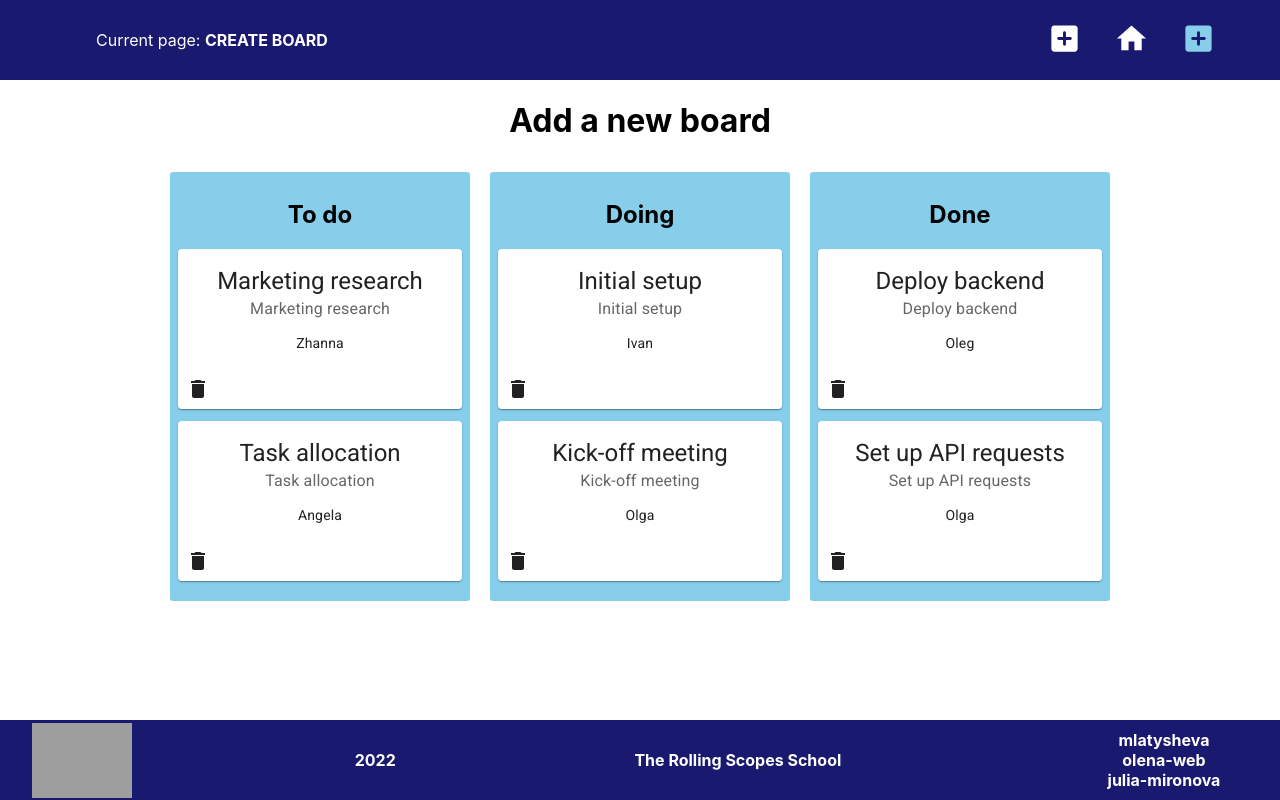
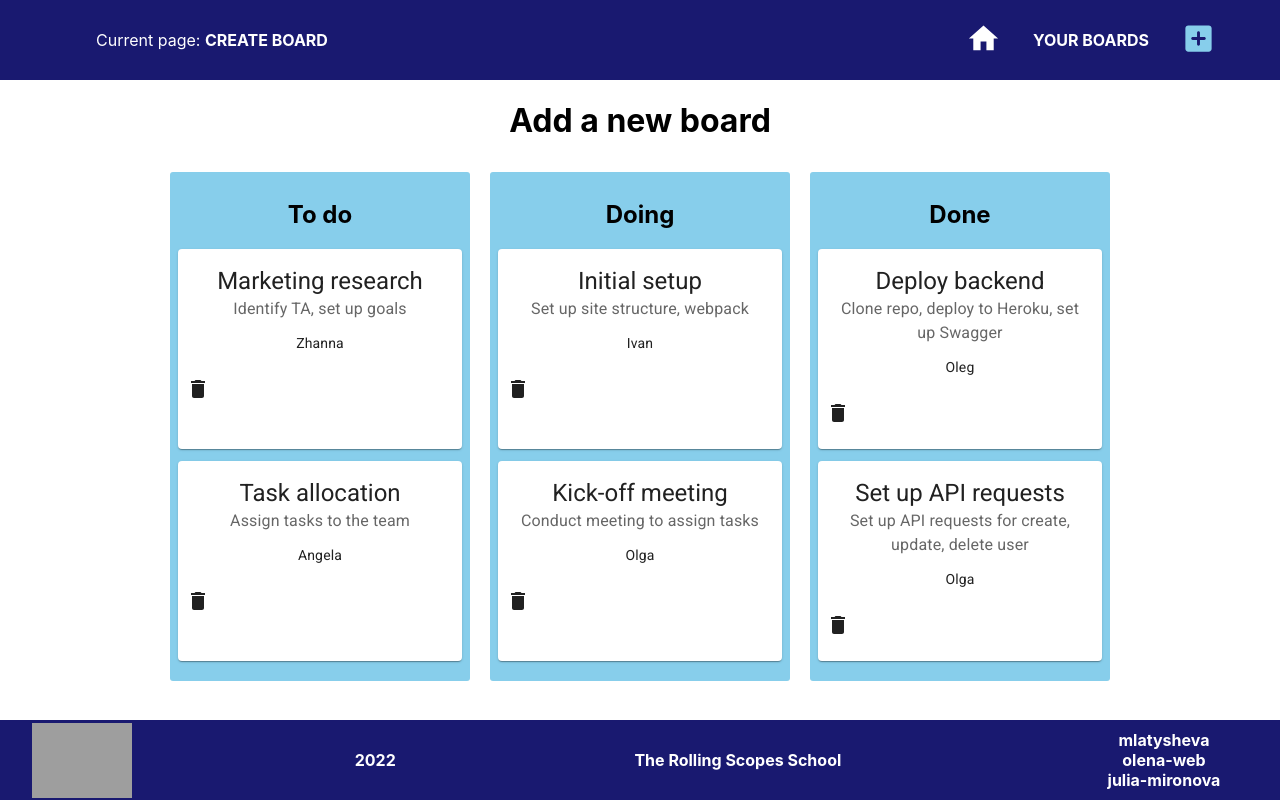
Before and after one commit to mlatysheva/project-management-app, a React (Create React App) app in the folder project-management-app/: page /create in a window 1280 px wide. Built offline with nearby package versions, Linux system fonts and the light colour scheme; grey boxes are pictures that could not be loaded.

Commit message:
refactor: change welcome to home

```diff
--- a/project-management-app/src/App.css
+++ b/project-management-app/src/App.css
@@ -49,6 +49,7 @@
   display: flex;
   flex-direction: row;
   justify-content: flex-start;
+  align-items: center;
   margin-right: 2rem;
 }
 
--- a/project-management-app/src/App.tsx
+++ b/project-management-app/src/App.tsx
@@ -1,13 +1,13 @@
 import './App.css';
 import { BrowserRouter as Router, Routes, Route } from 'react-router-dom';
-import { Home } from './components/Home/Home';
+import { Boards } from './components/Boards/Boards';
 import ErrorPage from './components/ErrorPage';
 import ErrorBoundary from './components/ErrorBoundary';
 import Footer from './components/Footer';
 import CreateBoard from './components/Board/CreateBoard';
 import Header from './components/Header';
-import { Welcome } from './components/Welcome/Welcome';
 import { initialState } from './reducers/listReducer';
+import { Home } from './components/Home/Home';
 
 function App() {
   return (
@@ -16,9 +16,9 @@ function App() {
         <Router>
           <Header />
           <Routes>
-            <Route path="/" element={<Home lists={initialState.lists} />} />
-            <Route path="/welcome" element={<Welcome />} />
-            <Route path="/project-management-app" element={<Home lists={initialState.lists} />} />
+            <Route path="/" element={<Home />} />
+            <Route path="/project-management-app" element={<Home />} />
+            <Route path="/boards" element={<Boards lists={initialState.lists} />} />
             <Route path="/create" element={<CreateBoard />} />
             <Route path="error" element={<ErrorPage />} />
             <Route path="*" element={<ErrorPage />} />
--- a/project-management-app/src/components/Board/TaskCard.tsx
+++ b/project-management-app/src/components/Board/TaskCard.tsx
@@ -8,13 +8,13 @@ import { TaskProps } from '../../reducers/listReducer';
 
 export const TaskCard = (props: TaskProps) => {
   return (
-    <Card className="card" sx={{ minWidth: 275, marginBottom: 1.5 }}>
+    <Card className="card" sx={{ minWidth: 275, minHeight: 200, marginBottom: 1.5 }}>
       <CardContent>
         <Typography variant="h5" component="div">
           {props.title}
         </Typography>
         <Typography sx={{ mb: 1.5 }} color="text.secondary">
-          {props.title}
+          {props.description}
         </Typography>
         <Typography variant="body2">
           {props.responsible}
--- /dev/null
+++ b/project-management-app/src/components/Boards/Boards.tsx
@@ -0,0 +1,31 @@
+import React from 'react';
+import { connect } from 'react-redux';
+import { ListProps, ListsProps } from '../../reducers/listReducer';
+import { RootState } from '../../store/store';
+import { BoardPreviewCard } from './BoardPreviewCard';
+
+type TitleProps = {
+  title: string;
+  children?: string;
+};
+
+export function Title({ title = '' }: TitleProps) {
+  return <h1>{title}</h1>
+}
+
+export function Boards(props: ListsProps) {
+  const {lists} = props;
+  console.dir(lists);
+  return (
+    <div className="main">
+      <Title title="Your boards" />
+      { lists.map((list: ListProps) => <BoardPreviewCard title={list.title} noOfTasks={list.tasks.length} />)}
+    </div>
+  );
+}
+
+const mapStateToProps = (state: RootState ) => ({
+  lists: state.rootReducer.lists,
+});
+
+// export default connect(mapStateToProps)(Boards);
--- a/project-management-app/src/components/Header.tsx
+++ b/project-management-app/src/components/Header.tsx
@@ -7,12 +7,12 @@ function CurrentPage() {
   const location = useLocation();
   const getCurrentPage = () => {
     switch (location.pathname) {
-      case '/welcome':
-        return 'Welcome';
       case '/':
         return 'Home';
       case '/project-management-app':
         return 'Home';
+      case '/boards':
+        return 'Boards';
       case '/create':
         return 'Create Board';
       case '/error':
@@ -35,15 +35,13 @@ function Header() {
     <header className="header">
       <CurrentPage />
       <nav className="nav">
-        <NavLink to="/welcome">
-        <Tooltip title="Welcome-page">
-            <AddBoxIcon fontSize="large" />
-          </Tooltip>
-      </NavLink>
         <NavLink to="/">
           <Tooltip title="Home">
             <HomeIcon fontSize="large" />
           </Tooltip>
+        </NavLink>
+        <NavLink to="boards">
+          Your Boards
         </NavLink>
         <NavLink to="/create">
           <Tooltip title="Add new Board">
--- a/project-management-app/src/components/Home/Home.tsx
+++ b/project-management-app/src/components/Home/Home.tsx
@@ -1,32 +1,21 @@
-import React from 'react';
-import { connect } from 'react-redux';
-import { ListProps, ListsProps } from '../../reducers/listReducer';
-import { AppDispatch, RootState } from '../../store/store';
-import { BoardColumn } from '../Board/BoardColumn';
-import { BoardPreviewCard } from './BoardPreviewCard';
+import './Home.scss';
 
 type TitleProps = {
   title: string;
   children?: string;
 };
 
-export function Title({ title = '' }: TitleProps) {
-  return <h1>{title}</h1>
-}
+export const Title = ({ title = '' }: TitleProps) => <h1>{title}</h1>;
 
-export function Home(props: ListsProps) {
-  const {lists} = props;
-  console.dir(lists);
-  return (
+export function Home() {
+   return (
     <div className="main">
-      <Title title="Your boards" />
-      { lists.map((list: ListProps) => <BoardPreviewCard title={list.title} noOfTasks={list.tasks.length} />)}
+      <Title title="Welcome page" />
+      <div className='welcome-page'>
+        <img src={require('../../img/Julia.jpg')} alt="Julia" />
+        <img src={require('../../img/Maria.jpg')} alt="Maria" />
+         <img src={require("../../img/Lena.jpg")} alt="Olena" />
+      </div>
     </div>
   );
 }
-
-const mapStateToProps = (state: RootState ) => ({
-  lists: state.rootReducer.lists,
-});
-
-// export default connect(mapStateToProps)(Home);
--- a/project-management-app/src/components/Welcome/Welcome.tsx
+++ /dev/null
@@ -1,21 +0,0 @@
-import './Welcome.scss';
-
-type TitleProps = {
-  title: string;
-  children?: string;
-};
-
-export const Title = ({ title = '' }: TitleProps) => <h1>{title}</h1>;
-
-export function Welcome() {
-   return (
-    <div className="main">
-      <Title title="Welcome page" />
-      <div className='welcome-page'>
-        <img src={require('../../img/Julia.jpg')} alt="Julia" />
-        <img src={require('../../img/Maria.jpg')} alt="Maria" />
-         <img src={require("../../img/Lena.jpg")} alt="Olena" />
-      </div>
-    </div>
-  );
-}
```
Also changed, not shown: project-management-app/src/components/Boards/BoardPreviewCard.tsx (renamed from project-management-app/src/components/Home/BoardPreviewCard.tsx), project-management-app/src/components/Home/Home.scss (renamed from project-management-app/src/components/Welcome/Welcome.scss).
